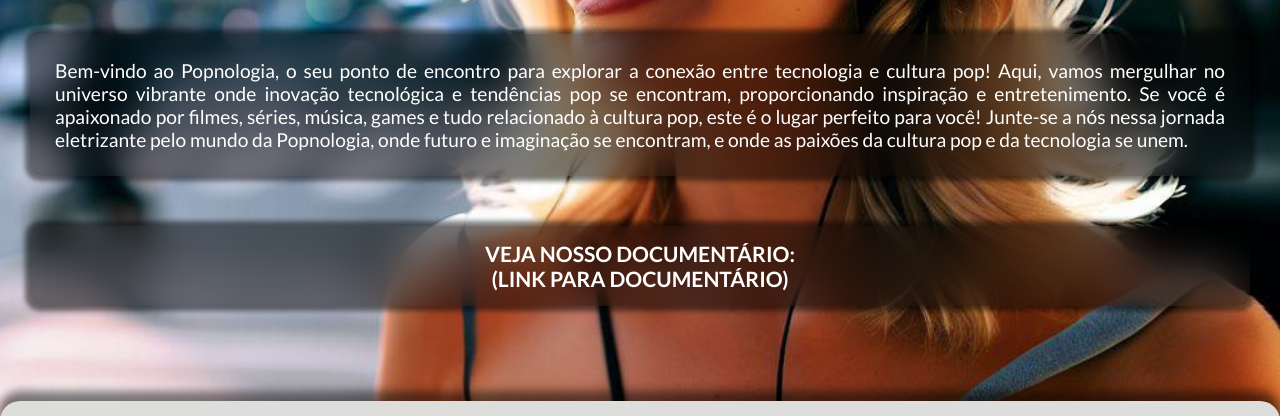
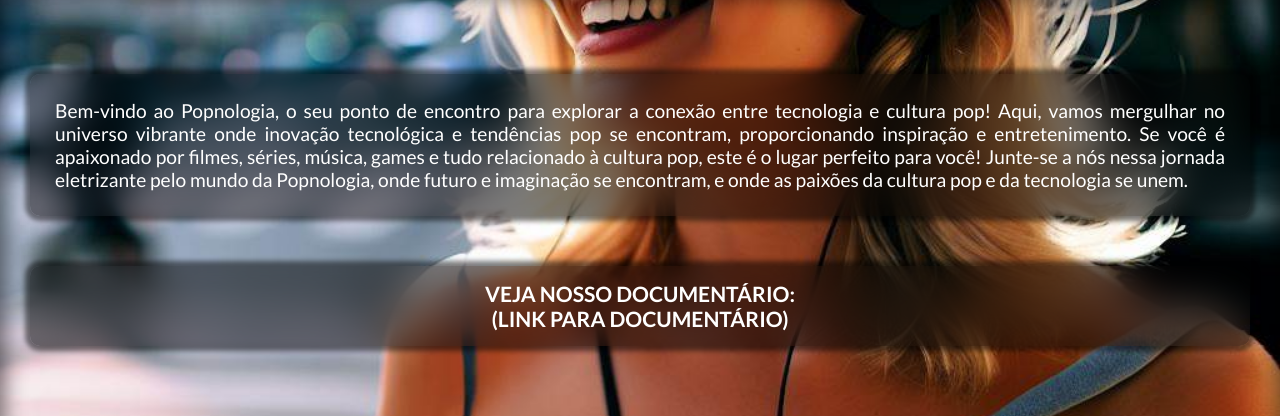
Before and after one commit to Projeto-do-Ano-Letivo-2023-Popnologia/Site-popnologia, a plain HTML site: page docs/index.html in a window 1280 px wide. Shown: the part 209-625 px from the top of the page. Drawn offline with nearby package versions, Linux system fonts and the light colour scheme.

Commit message:
Ajuste nas sections com background-images

```diff
--- a/docs/estilos/estilo-principal.css
+++ b/docs/estilos/estilo-principal.css
@@ -128,7 +128,6 @@ span#menu-icone {
 /* MAIN */
 main {
   border-radius: 20px 20px 0 0;
-  margin-top: -20px;
   margin-left: 0;
   margin-right: 0;
 }
@@ -150,7 +149,10 @@ strong {
 }
 /* Section com imagem e article transparente */
 section.background-imagem {
+  margin-top: 20px;
   padding: 100px 30px;
+  border-radius: 20px 20px 0 0;
+  box-shadow: inset 0px 20px 20px 5px rgba(0, 0, 0, 0.5);
 }
 section.background-imagem > article,
 section.background-imagem > aside {
```
